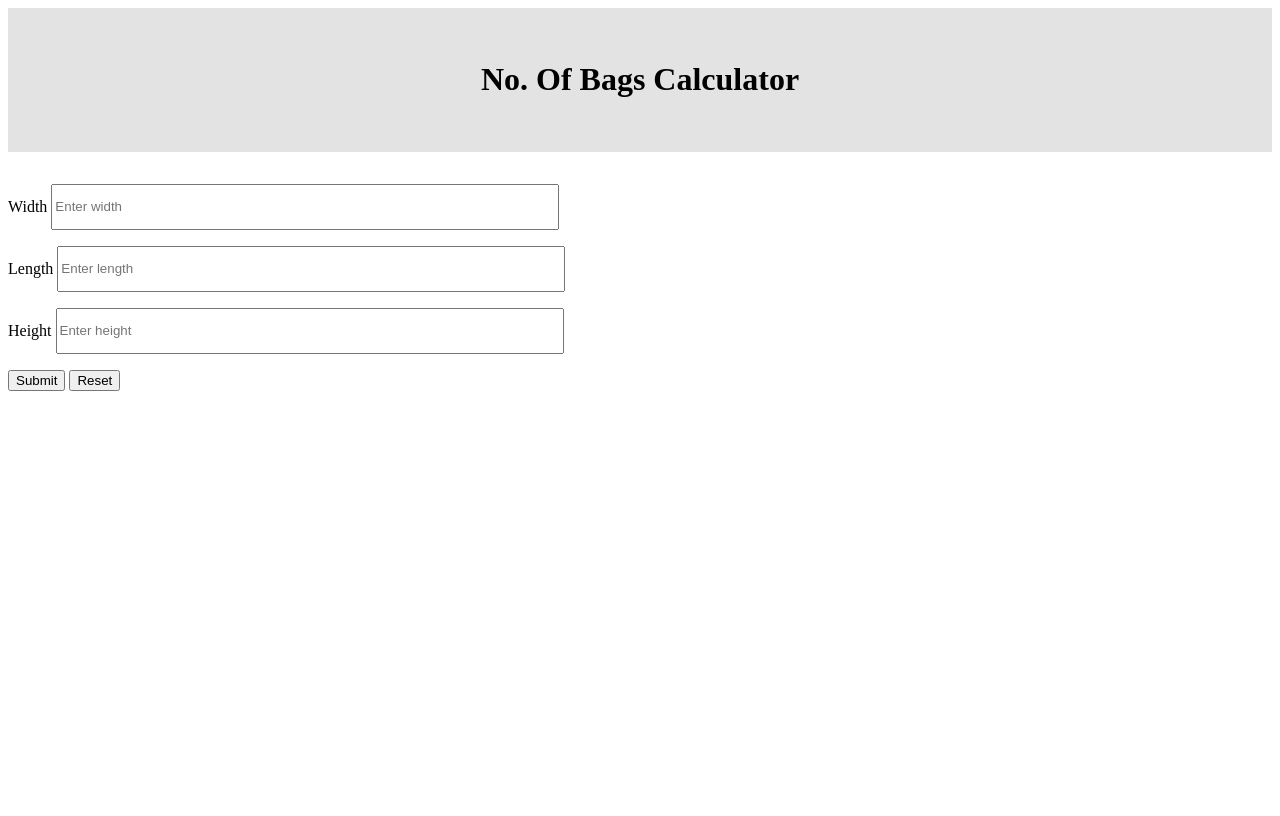
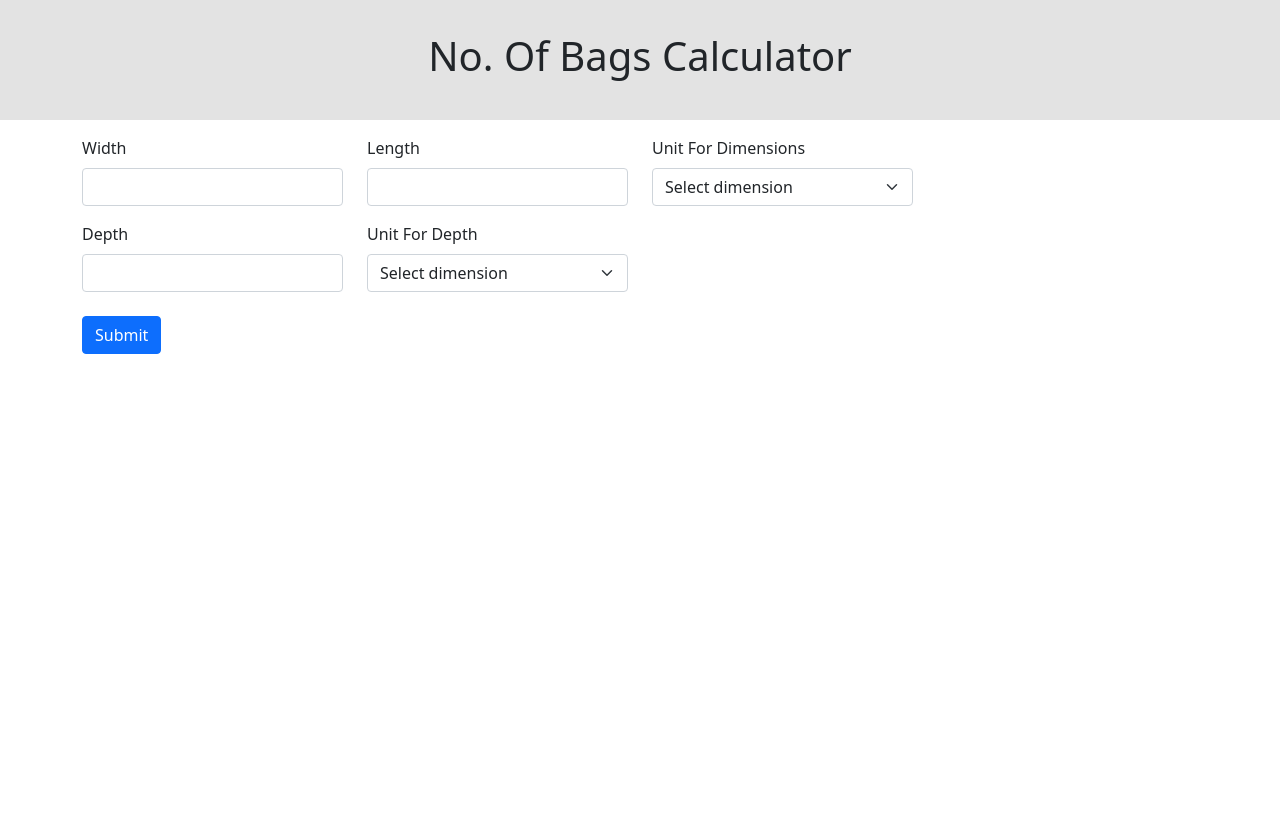
Before and after one commit to hagios2/GardenTest, a PHP site: page / in a window 1280 px wide. After the commit the page ends 354 px from the top, so only its background shows below. Run offline with PHP 8.4, Linux system fonts and the light colour scheme.

Commit message:
fixed routes issues

```diff
--- a/app/GardenCalculator.php
+++ b/app/GardenCalculator.php
@@ -6,8 +6,8 @@ class GardenCalculator
 {
 	public function loadView()
 	{
+		require 'views/home.php';
 
-		require 'views/home.php';
 	}
 
 	public function setMeasurementUnit()
@@ -30,6 +30,11 @@ class GardenCalculator
 
 	}
 
+	public function calculate()
+	{
+		$this->setMeasurementUnit();
+	}
+
 	public function save()
 	{
 
--- a/core/Request.php
+++ b/core/Request.php
@@ -22,4 +22,9 @@ class Request
 
 		return [];
 	}
+
+//	public function input()
+//	{
+//		return $_REQUEST
+//	}
 }
--- a/core/Router.php
+++ b/core/Router.php
@@ -5,15 +5,16 @@ require 'app/GardenCalculator.php';
 
 class Router
 {
-	protected $routes = [
+	public $routes = [
+
 		'GET' => [],
 
 		'POST' => []
 	];
 
-	public function get($uri, $controller, $method)
+	public function get($uri, $controller)
 	{
-		$this->routes['GET'][$uri] = (new $controller())->$method();
+		$this->routes['GET'][$uri] = $controller;
 	}
 
 	public function post($uri, $controller)
@@ -21,7 +22,7 @@ class Router
 		$this->routes['POST'][$uri] = $controller;
 	}
 
-	public static function load($file)
+	public static function load($file): Router
 	{
 		$router = new static;
 
@@ -35,11 +36,24 @@ class Router
 	 */
 	public function direct($url, $requestType)
 	{
-		if(array_key_exists($url, $this->routes[$requestType]))
+		if(!array_key_exists($url, $this->routes[$requestType]))
 		{
-			return $this->routes[$requestType][$url];
+			Throw new Exception('Route not defined for this URI');
 		}
 
-		Throw new Exception('Route not defined for this URI');
+		$args = explode('@', $this->routes[$requestType][$url]);
+
+		return $this->callAction(...$args);
+	}
+
+	public function callAction($controller, $action)
+	{
+		if (!method_exists($controller, $action)) {
+			throw new Exception(
+				"{$controller} does not respond to the {$action} action."
+			);
+		}
+
+		return (new $controller())->$action();
 	}
 }
--- a/routes.php
+++ b/routes.php
@@ -1,8 +1,7 @@
 <?php
-
 
 //use App\GardenCalculator;
 //echo GardenCalculator::class;
+$router->post('calculate', GardenCalculator::class.'@calculate');
 
-$router->get('', GardenCalculator::class, 'loadView');
-$router->post('', GardenCalculator::class);
+$router->get('', GardenCalculator::class.'@loadView');
--- a/views/home.php
+++ b/views/home.php
@@ -4,6 +4,7 @@
 	<meta charset="UTF-8">
 	<meta http-equiv="X-UA-Compatible" content="IE=edge">
 	<meta name="viewport" content="width=device-width, initial-scale=1.0">
+	<link href="https://cdn.jsdelivr.net/npm/bootstrap@5.0.2/dist/css/bootstrap.min.css" rel="stylesheet" integrity="sha384-EVSTQN3/azprG1Anm3QDgpJLIm9Nao0Yz1ztcQTwFspd3yD65VohhpuuCOmLASjC" crossorigin="anonymous">
 	<title>Calculator</title>
 	<style>
 		header {
@@ -11,52 +12,78 @@
 			padding: 2em;
 			text-align: center;
 		}
-		section {
-			height: 80vh;
-		}
+		/*section {*/
+		/*	height: 80vh;*/
+		/*}*/
 
-		div {
-			margin-top: 1rem;
-			margin-bottom: 1rem;
-			align-content: center;
-		}
+		/*div {*/
+		/*	margin-top: 1rem;*/
+		/*	margin-bottom: 1rem;*/
+		/*	align-content: center;*/
+		/*}*/
 
-		input {
-			width: 500px;
-			height: 40px;
-		}
+		/*input, select {*/
+		/*	width: 300px;*/
+		/*	height: 40px;*/
+		/*}*/
 
-		form {
-			align-self:center;
-		}
+		/*form {*/
+		/*	align-self:center;*/
+		/*}*/
 
 	</style>
 </head>
 <body>
 <header><h1>No. Of Bags Calculator</h1></header>
 <section>
-	<div>
-		<form action="/" method="post">
-			<div>
-				<label for="width">Width</label>
-				<input type="number" placeholder="Enter width" name="width">
+	<div class="container mt-3">
+		<form action="/calculate" method="post">
+			<div class="row">
+				<div class="col-md-3">
+					<label for="exampleInputEmail1" class="form-label">Width</label>
+					<input type="number" name="width" class="form-control" id="exampleInputEmail1" aria-describedby="emailHelp">
+				</div>
+				<div class="col-md-3">
+					<label for="exampleInputPassword1" class="form-label">Length</label>
+					<input type="number" name="length" class="form-control" id="exampleInputPassword1">
+				</div>
+				<div class="col-md-3">
+					<label for="exampleInputPassword1" class="form-label">Unit For Dimensions</label>
+					<select class="form-select" name="unitForDimensions" aria-label="Default select example">
+						<option >Select dimension</option>
+						<option value="metres">Metres</option>
+						<option value="feet">Feet</option>
+						<option value="yards">Yards</option>
+					</select>
+				</div>
+<!--				<div class="col-md-1 mt-4">-->
+<!--					<button type="submit" class="btn btn-primary">Submit</button>-->
+<!--				</div>-->
+			</div>
+			<div class="row mt-3">
+				<div class="col-md-3">
+					<label for="exampleInputEmail1" class="form-label">Depth</label>
+					<input type="number" name="depth" class="form-control" id="exampleInputEmail1" aria-describedby="emailHelp">
+				</div>
+				<div class="col-md-3">
+					<label for="exampleInputPassword1" class="form-label">Unit For Depth</label>
+					<select class="form-select" name="unitForDepth" aria-label="Default select example">
+						<option >Select dimension</option>
+						<option value="inches">Inches</option>
+						<option value="centimetres">Centimetres</option>
+					</select>
+				</div>
+<!--				<div class="col-md-1 mt-4">-->
+<!--					<button type="submit" class="btn btn-primary">Submit</button>-->
+<!--				</div>-->
 			</div>
 
-			<div>
-				<label for="width">Length</label>
-				<input type="number" placeholder="Enter length" name="length">
+			<div class="col-md-1 mt-4">
+				<button type="submit" class="btn btn-primary">Submit</button>
 			</div>
-
-			<div>
-				<label for="width">Height</label>
-				<input type="number" placeholder="Enter height" name="height">
-			</div>
-
-			<button type="submit">Submit</button>
-			<button type="reset">Reset</button>
 		</form>
 	</div>
 </section>
-
+<script src="https://cdn.jsdelivr.net/npm/bootstrap@5.0.2/dist/js/bootstrap.bundle.min.js" integrity="sha384-MrcW6ZMFYlzcLA8Nl+NtUVF0sA7MsXsP1UyJoMp4YLEuNSfAP+JcXn/tWtIaxVXM" crossorigin="anonymous"></script>
 </body>
 </html>
```
Also changed, not shown: app/Models/Garden.php (added, +8 -0 lines).
